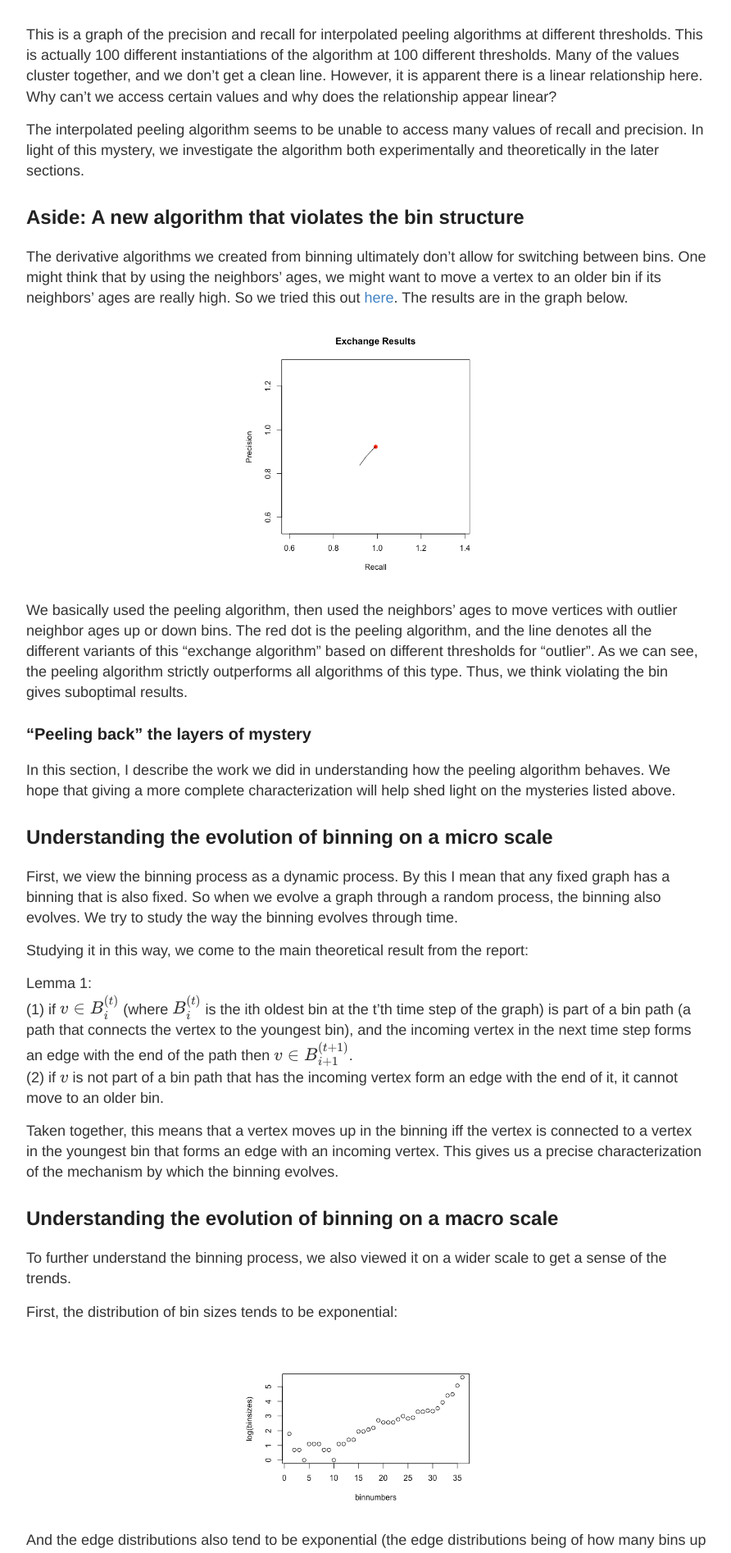
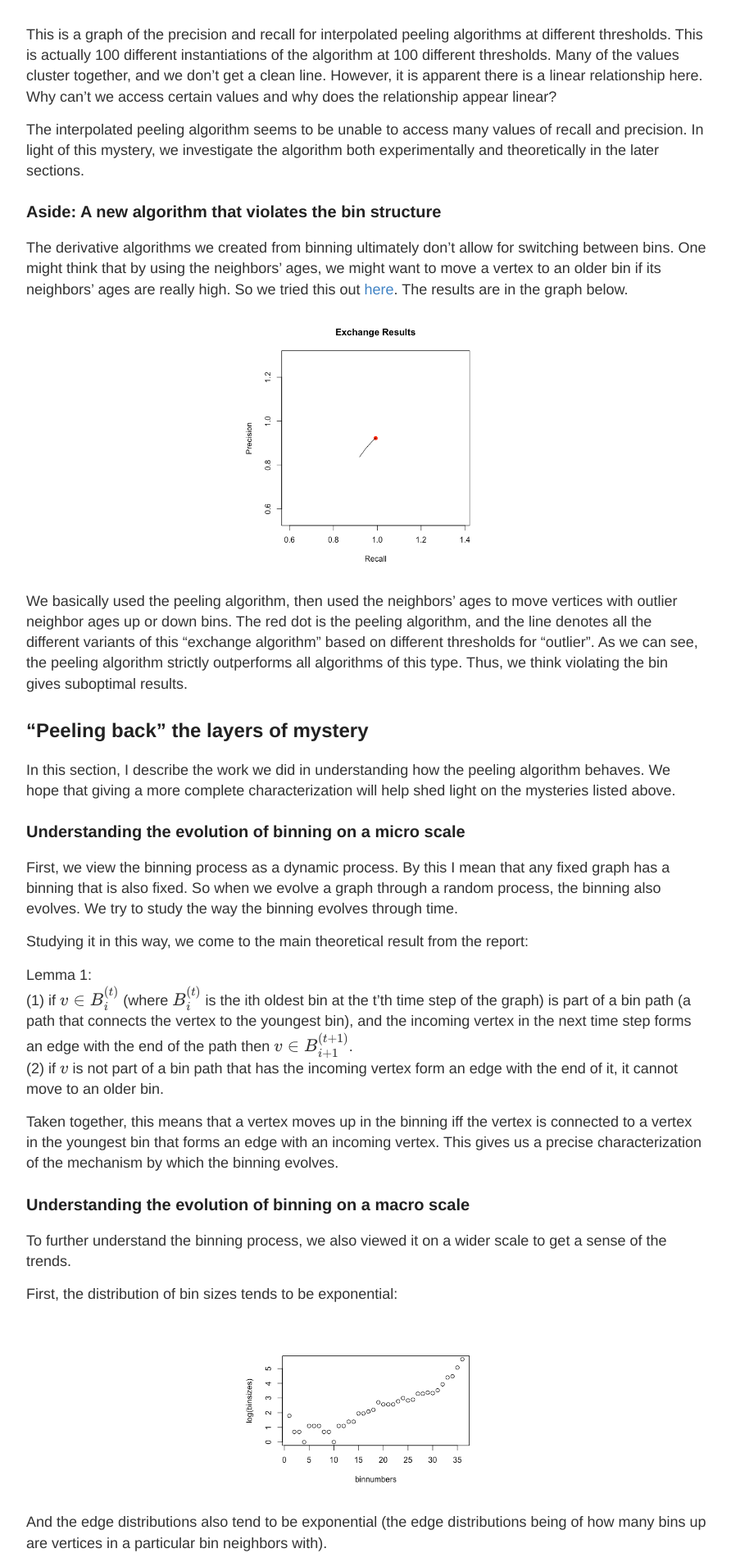
Before and after one commit to houcharlie/oldwebsite, a Jekyll site: the page built from _posts/2018-10-11-peeling.md, in a window 1280 px wide. Shown: the part 2225-4119 px from the top of the page at 82% size, without its empty margins (193-1085 px from the left). Built offline with Jekyll 4.4.1, drawn with Linux system fonts in a browser that asks for light colours; formulas are drawn with MathJax 3.

Commit message:
Update _posts/2018-10-11-peeling.md

```diff
--- a/_posts/2018-10-11-peeling.md
+++ b/_posts/2018-10-11-peeling.md
@@ -49,7 +49,7 @@ This is a graph of the precision and recall for interpolated peeling algorithms
 The interpolated peeling algorithm seems to be unable to access many values of recall and precision.  In light of this mystery, we investigate the algorithm both experimentally and theoretically in the later sections.
 
 
-## Aside: A new algorithm that violates the bin structure
+### Aside: A new algorithm that violates the bin structure
 The derivative algorithms we created from binning ultimately don't allow for switching between bins.  One might think that by using the neighbors' ages, we might want to move a vertex to an older bin if its neighbors' ages are really high.  So we tried this out [here](https://github.com/houcharlie/peelingAnalysis/blob/master/exchPeel.R).  The results are in the graph below.
 
 <p style="text-align:center;">
@@ -60,12 +60,12 @@ We basically used the peeling algorithm, then used the neighbors' ages to move v
 
 
 
-### "Peeling back" the layers of mystery
+## "Peeling back" the layers of mystery
 
 In this section, I describe the work we did in understanding how the peeling algorithm behaves.  We hope that giving a more complete characterization will help shed light on the mysteries listed above.
 
 
-## Understanding the evolution of binning on a micro scale
+### Understanding the evolution of binning on a micro scale
 First, we view the binning process as a dynamic process.  By this I mean that any fixed graph has a binning that is also fixed.  So when we evolve a graph through a random process, the binning also evolves.  We try to study the way the binning evolves through time.
 
 Studying it in this way, we come to the main theoretical result from the report:
@@ -77,7 +77,7 @@ Lemma 1:
 Taken together, this means that a vertex moves up in the binning iff the vertex is connected to a vertex in the youngest bin that forms an edge with an incoming vertex.  This gives us a precise characterization of the mechanism by which the binning evolves.
 
 
-## Understanding the evolution of binning on a macro scale
+### Understanding the evolution of binning on a macro scale
 To further understand the binning process, we also viewed it on a wider scale to get a sense of the trends.
 
 First, the distribution of bin sizes tends to be exponential:
```
